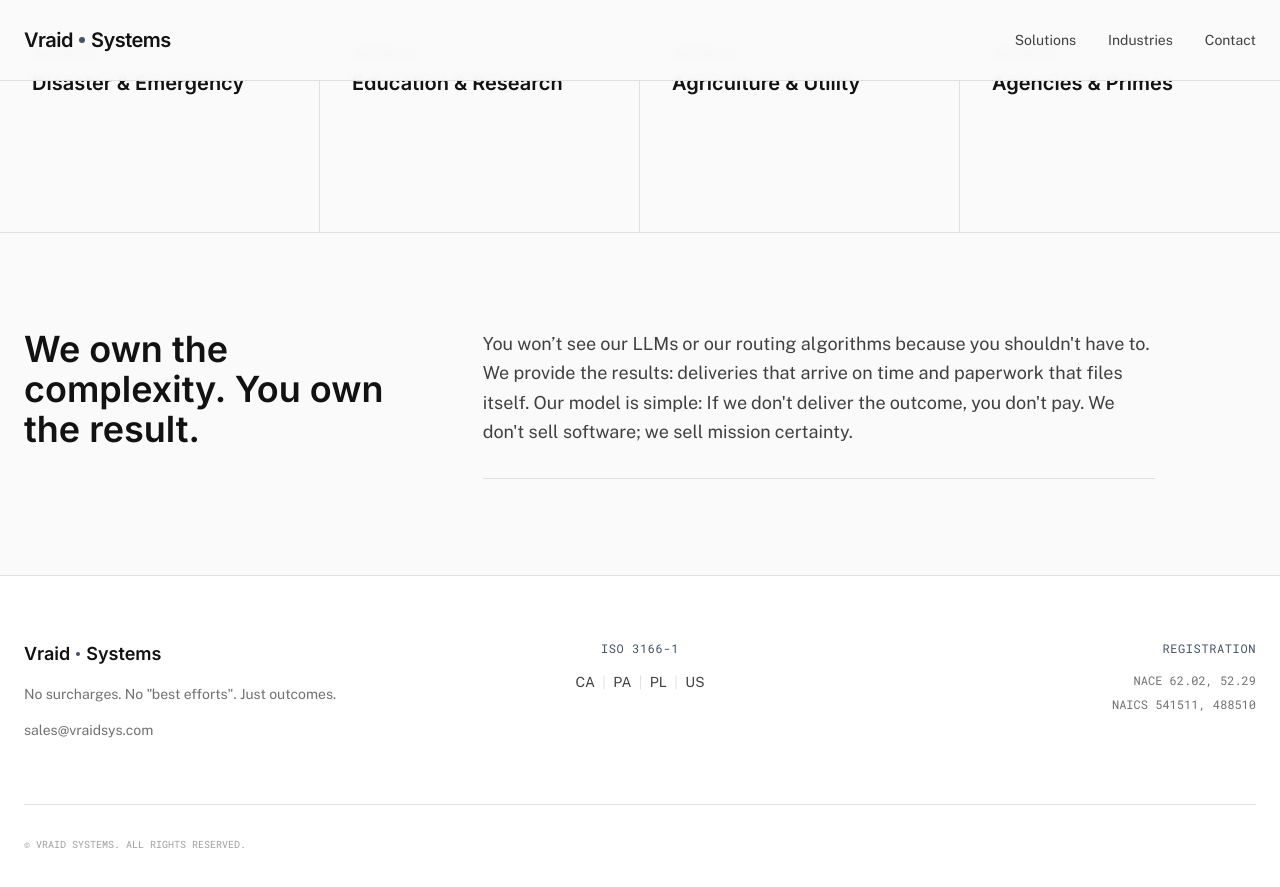
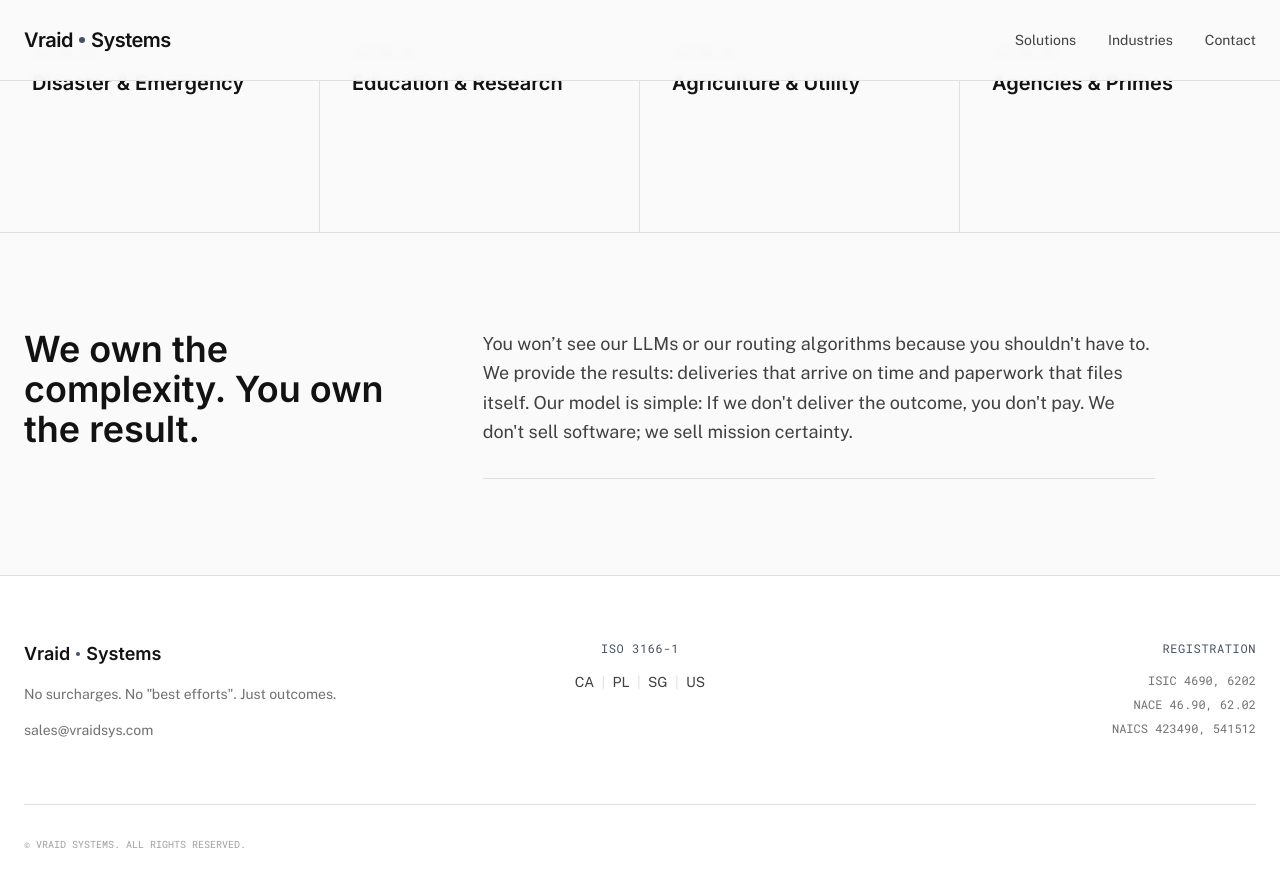
Before and after one commit to Vraid-Systems/Vraid-Systems.github.io, a Jekyll site: the page built from index.html, in a window 1280 px wide and 900 px high, scrolled down 1412 px. Shown: the top 887 px of the window. Built offline with Jekyll 4.4.1, drawn with Linux system fonts in a browser that asks for light colours; nearby versions of some CDN libraries.

Commit message:
Singapore is beautifully neutral for work in Africa and Asia

```diff
--- a/_layouts/default.html
+++ b/_layouts/default.html
@@ -121,8 +121,8 @@
                 <h4 class="font-mono text-xs text-steel-blue uppercase tracking-wider mb-4">ISO 3166-1</h4>
                 <p class="font-sans text-sm text-obsidian/80">
                     CA <span class="text-ghost-gray mx-1">|</span>
-                    PA <span class="text-ghost-gray mx-1">|</span>
                     PL <span class="text-ghost-gray mx-1">|</span>
+                    SG <span class="text-ghost-gray mx-1">|</span>
                     US
                 </p>
             </div>
@@ -130,8 +130,9 @@
             <div class="md:text-right">
                 <h4 class="font-mono text-xs text-steel-blue uppercase tracking-wider mb-4">Registration</h4>
                 <div class="font-mono text-xs text-obsidian/60 space-y-2">
-                    <p>NACE 62.02, 52.29</p>
-                    <p>NAICS 541511, 488510</p>
+                    <p>ISIC 4690, 6202</p>
+                    <p>NACE 46.90, 62.02</p>
+                    <p>NAICS 423490, 541512</p>
                 </div>
             </div>
         </div>
```
